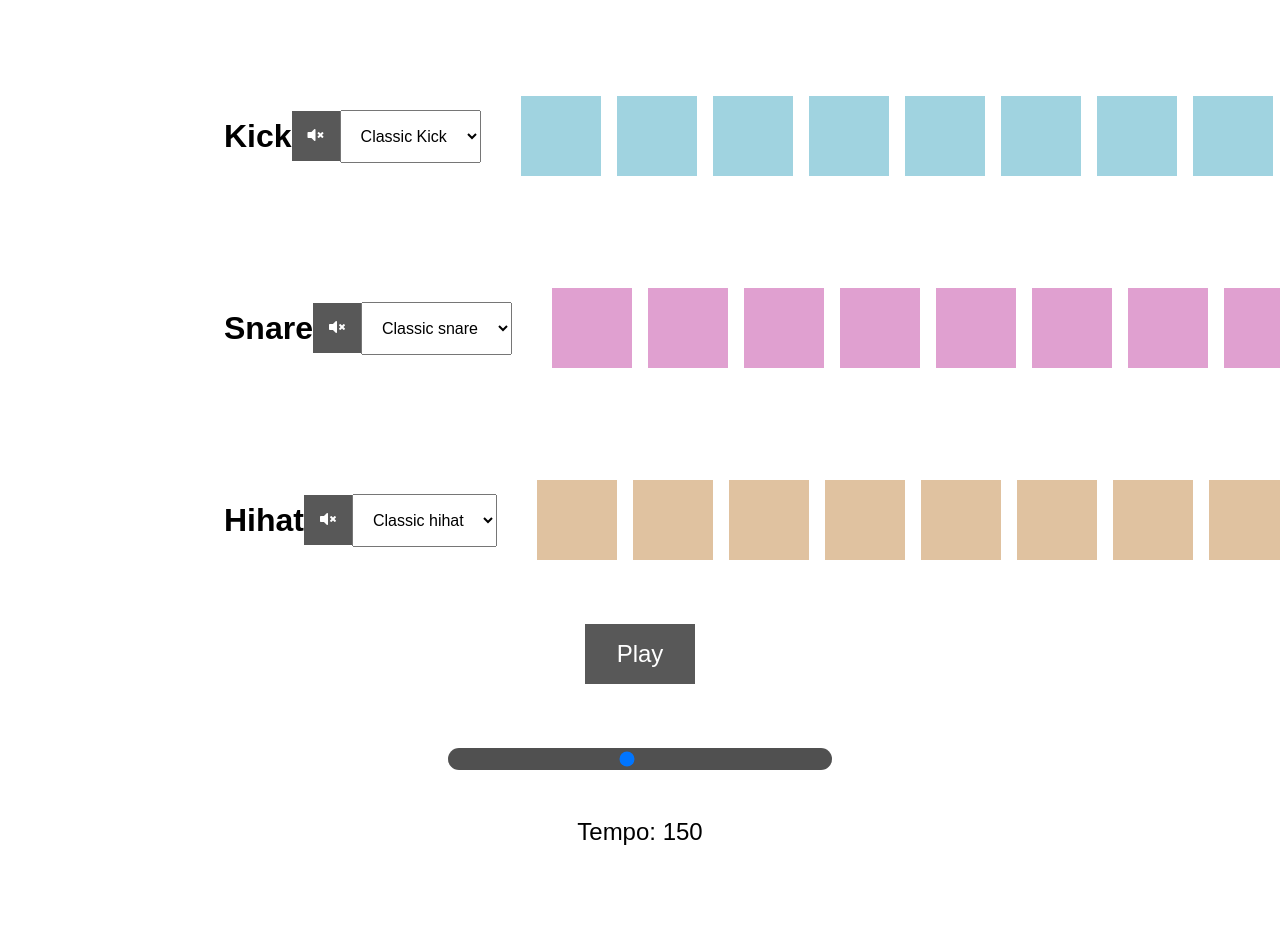
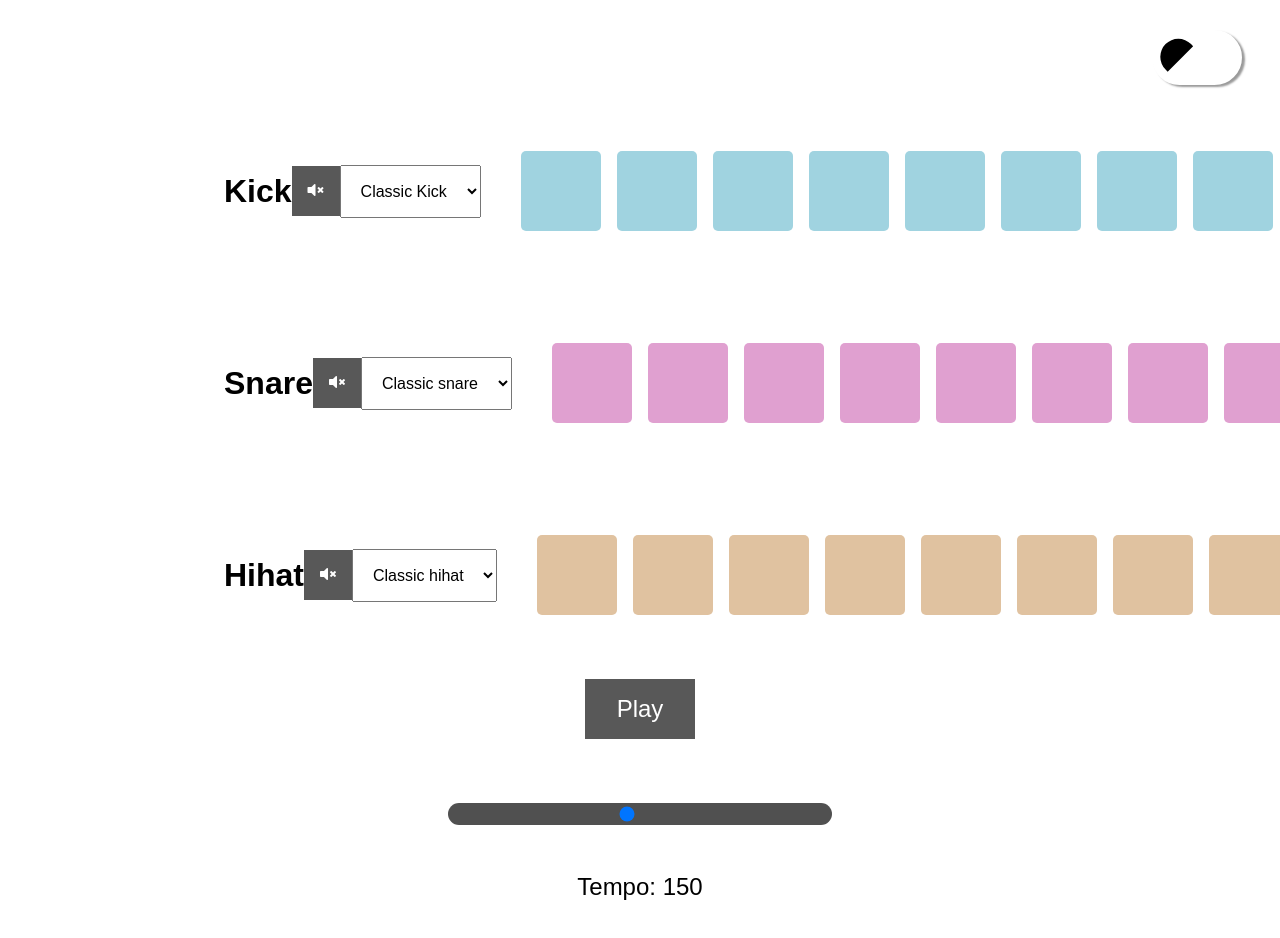
Before and after one commit to ajcuddeback/beat-maker, a plain HTML site: page index.html in a window 1280 px wide. Shown: the top 938 px of the page. Drawn offline with Linux system fonts and the light colour scheme.

Commit message:
added dark-mode switch

```diff
--- a/index.html
+++ b/index.html
@@ -14,6 +14,12 @@
 </head>
 
 <body>
+    <label class="switch">
+        <input type="checkbox" class="dark-mode">
+        <span class="slider round"></span>
+    </label>
+
+    <!-- <button class="dark-mode">Dark Mode</button> -->
     <div class="sequencer">
         <div class="kick-track">
             <div class="controls">
--- a/script.js
+++ b/script.js
@@ -15,6 +15,7 @@ class DrumKit {
         this.select = document.querySelectorAll('select');
         this.muteBtns = document.querySelectorAll(".mute");
         this.tempoSlider = document.querySelector(".tempo-slider");
+        this.darkmodeSwitch = document.querySelector(".dark-mode");
     }
     activePad() {
         console.log(this)
@@ -132,6 +133,10 @@ class DrumKit {
             this.start()
         }
     }
+    updateDarkMode() {
+        const body = document.querySelector("body");
+        body.classList.toggle("dark-mode")
+    }
 };
 
 // new method call
@@ -169,3 +174,6 @@ drumKit.tempoSlider.addEventListener('input', function (e) {
 drumKit.tempoSlider.addEventListener('change', function (e) {
     drumKit.updateTempo(e)
 })
+drumKit.darkmodeSwitch.addEventListener("click", function () {
+    drumKit.updateDarkMode()
+})
--- a/style.css
+++ b/style.css
@@ -6,6 +6,61 @@
 
 body {
   font-family: sans-serif;
+  transition: all 0.5s;
+}
+
+.dark-mode {
+  background-color: rgb(8, 8, 8);
+  color: white;
+}
+
+.switch {
+  position: relative;
+  display: block;
+  width: 90px;
+  height: 55px;
+  left: 90%;
+  top: 30px;
+}
+.slider {
+  position: absolute;
+  cursor: pointer;
+  top: 0;
+  left: 0;
+  right: 0;
+  bottom: 0;
+  background: white;
+  transition: 0.5s;
+  border: 3px solid white;
+  box-shadow: 3px 2px 2px rgba(0, 0, 0, 0.4);
+}
+.slider:before {
+  position: absolute;
+  content: "";
+  bottom: 14px;
+  top: 8px;
+  background-color: black;
+  transition: 0.5s;
+}
+.switch input {
+  display: none;
+}
+input:checked + .slider {
+  background: black;
+}
+.slider.round {
+  border-radius: 35px;
+}
+.slider.round:before {
+  width: 43%;
+  height: 43%;
+  border-top-left-radius: 50px;
+  border-top-right-radius: 50px;
+  transform: rotateZ(-45deg);
+}
+input:checked + .slider:before {
+  transform: translateX(47px) rotateZ(45deg);
+  background-color: yellow;
 }
 
 i,
@@ -19,6 +74,7 @@ svg {
   height: 5rem;
   margin: 1rem 0.5rem;
   cursor: pointer;
+  border-radius: 5px;
 }
 .kick-pad {
   background: rgb(160, 211, 224);
```
